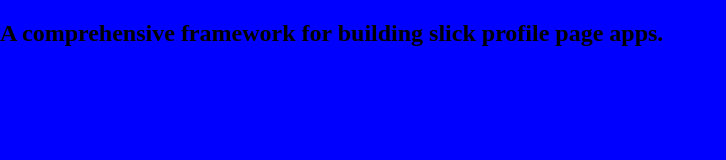
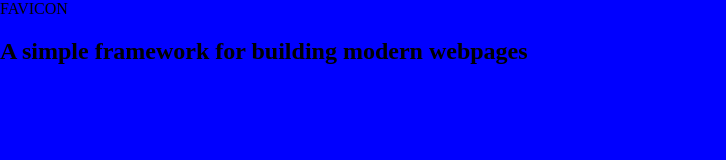
Before and after one commit to Raleo3/personality, a website built with webpack: page app/index.html in a window 1280 px wide. Shown: the whole page, without its empty margins (0-726 px from the left). Built offline with nearby package versions, Linux system fonts and the light colour scheme.

Commit message:
change text

```diff
--- a/app/index.html
+++ b/app/index.html
@@ -5,8 +5,8 @@
     <meta charset="utf-8">
     <meta name="viewport" content="width=device-width, initial-scale=1" />
 
-    <title>Marisol Adler</title>
-    <meta name="description" content="Marisol Adler | Director">
+    <title>Personality | A simple framework for building modern webpages</title>
+    <meta name="description" content="Personality | A simple framework for building modern webpages">
     <meta name="author" content="Richard Leo">
 
     <!-- build:css /assets/styles/styles.css -->
@@ -17,12 +17,12 @@
     <script src="./temp/scripts/vendor.js"></script>
     <!-- endbuild -->
 
-    <!-- <link rel="shortcut icon" href="favicon.ico" type="image/x-icon">  FAVICON -->
+    <link rel="shortcut icon" href="https://dw4avcgldbxus.cloudfront.net/favicon.ico" type="image/x-icon">  FAVICON
 
 </head>
 
 <body>
-  	<h2>A comprehensive framework for building slick profile page apps.</h2>
+  	<h2>A simple framework for building modern webpages</h2>
 
     <!-- build:js /assets/scripts/app.js -->
     <script src="./temp/scripts/app.js"></script>
```
Also changed, not shown: package.json (+5 -5 lines).
